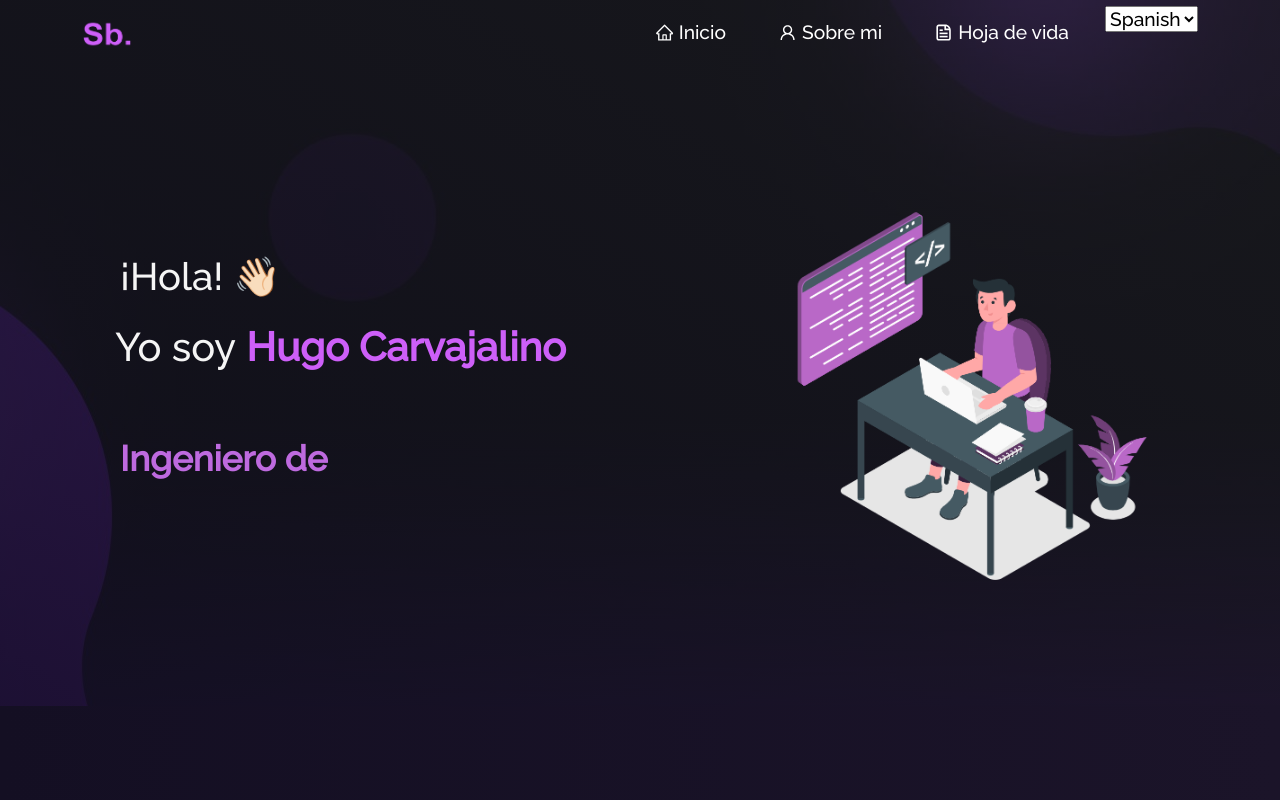
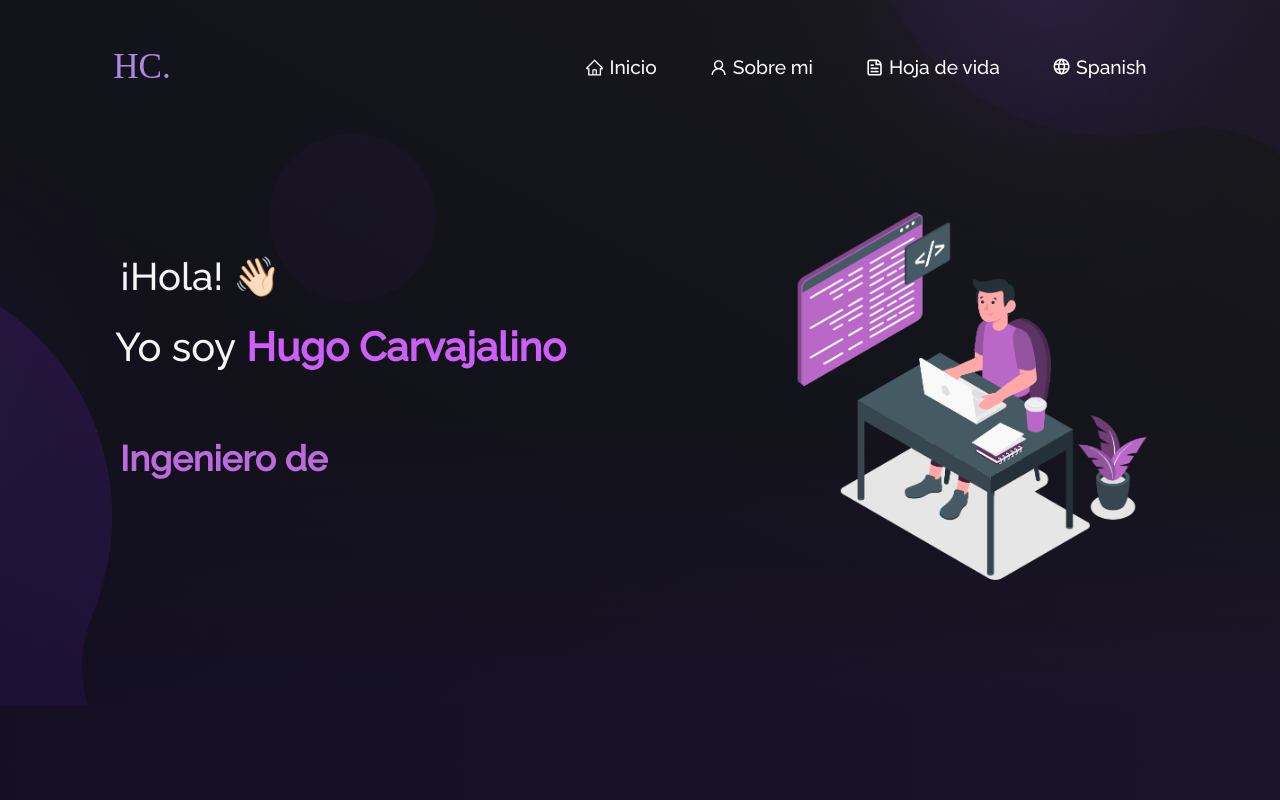
Before and after one commit to link2618/portafolioReact, a React (Vite) app: page / in a window 1280 px wide. Shown: the top 800 px of the page. Built offline with nearby package versions, Linux system fonts and the light colour scheme.

Commit message:
Styles are added to the language change

```diff
--- a/src/components/NavBar.tsx
+++ b/src/components/NavBar.tsx
@@ -4,8 +4,9 @@ import { Navbar, Nav, Container } from "react-bootstrap";
 import { Link } from "react-router";
 import { CgFileDocument } from "react-icons/cg";
 import { AiOutlineHome, AiOutlineUser } from "react-icons/ai";
+import { MdOutlineLanguage } from "react-icons/md";
 
-import logo from "../Assets/logo.png";
+import logo from "../Assets/logo.svg";
 import { LANGUAGES } from '../constants/index';
 
 function NavBar() {
@@ -93,16 +94,20 @@ function NavBar() {
                         </Nav.Item>
 
                         <Nav.Item>
-                            <select
+                            <div className="nav-link lang-selector">
+                                <MdOutlineLanguage style={{ marginBottom: "2px" }} />
+                                <select
                                 defaultValue={i18n.language}
                                 onChange={onChangeLang}
-                            >
+                                className="lang-dropdown"
+                                >
                                 {LANGUAGES.map(({ code, label }) => (
                                     <option key={code} value={code}>
-                                        {label}
+                                    {label}
                                     </option>
                                 ))}
-                            </select>
+                                </select>
+                            </div>
                         </Nav.Item>
                     </Nav>
                 </Navbar.Collapse>
--- a/src/style.css
+++ b/src/style.css
@@ -155,8 +155,17 @@ button:focus {
 }
 
 .logo {
-  height: 1.4em !important;
-  width: 2.5em !important;
+  height: 2.5em;
+  width: 6em;
+  color: #C770F0;
+  filter: brightness(0) saturate(100%) invert(58%) sepia(56%) saturate(454%)
+          hue-rotate(218deg) brightness(94%) contrast(89%); /* Código HEX #C770F0 convertido a filtro */
+}
+
+.logo:hover {
+  color: #9D4EDD;
+  transform: scale(1.05);
+  transition: all 0.3s ease;
 }
 
 .navbar-nav .nav-link {
@@ -204,6 +213,133 @@ button:focus {
 .navbar-nav .nav-item a:hover::after {
   width: 100%;
 }
+
+/* Estilos para el selector de idiomas */
+.navbar-nav .nav-item .lang-selector {
+  display: flex !important;
+  align-items: center;
+  padding: 0.8rem 1rem !important;
+  cursor: pointer;
+  position: relative;
+}
+
+.lang-dropdown {
+  background: transparent;
+  border: none;
+  color: inherit !important;
+  margin-left: 5px;
+  cursor: pointer;
+  font: inherit !important;
+  font-weight: 400 !important;
+  appearance: none;
+  -webkit-appearance: none;
+  -moz-appearance: none;
+  padding-right: 20px !important;
+}
+
+.lang-dropdown option {
+  background: #1b1a2e !important; /* Color de fondo del menú */
+  color: white !important; /* Color del texto */
+}
+
+/* Flecha del select personalizada */
+.lang-selector::after {
+  /* content: "▼"; */
+  position: absolute;
+  right: 15px; /* Aumentamos espacio a la derecha */
+  top: 50%;
+  transform: translateY(-45%);
+  font-size: 0.6em;
+  color: #c95bf5;
+  pointer-events: none;
+  z-index: 2; /* Aseguramos que esté sobre el texto */
+}
+
+/* Efecto hover igual que otros items */
+.navbar-nav .nav-item .lang-selector:hover::after {
+  width: 100%;
+}
+
+/* Quitar outline en el select */
+.lang-dropdown:focus {
+  outline: none !important;
+  border: none !important;
+  box-shadow: none !important;
+}
+
+/* Quitar outline en el contenedor */
+.lang-selector:focus {
+  outline: none !important;
+}
+
+/* Opcional: Si usas Bootstrap, añade esto */
+.lang-selector:focus-within {
+  box-shadow: none !important;
+}
+
+/* Para navegadores específicos */
+.lang-dropdown:-moz-focusring {
+  color: transparent !important;
+  text-shadow: 0 0 0 #ffffff !important;
+}
+
+.lang-dropdown:-webkit-focus-ring-color {
+  outline: none !important;
+}
+
+/* Para navegadores WebKit (Chrome, Safari) */
+@media screen and (-webkit-min-device-pixel-ratio:0) {
+  .lang-dropdown {
+    padding-right: 35px !important;
+  }
+  .lang-dropdown:focus {
+    background: transparent !important;
+  }
+  .lang-dropdown option {
+    background: #1b1a2e !important;
+    color: white !important;
+  }
+}
+
+/* Para Firefox */
+@-moz-document url-prefix() {
+  .lang-dropdown {
+    -moz-appearance: none !important;
+    text-indent: 0.01px !important;
+    text-overflow: '' !important;
+  }
+  .lang-dropdown option {
+    background: #1b1a2e !important;
+  }
+}
+
+/* Mantener consistencia en móvil */
+@media (max-width: 767px) {
+  .lang-selector {
+    padding: 0.7rem 1rem !important;
+  }
+  .lang-dropdown {
+    font-size: 1.4rem !important;
+  }
+}
+
+/* .navbar-nav .nav-item .lang-selector::after {
+  content: "";
+  position: absolute;
+  display: block;
+  height: 5px;
+  width: 0;
+  border-radius: 16px;
+  background: #c95bf5;
+  bottom: 1px;
+  left: 0;
+  z-index: -1;
+  transition: all 0.3s ease-out 0s;
+}
+
+.navbar-nav .nav-item .lang-selector:hover::after {
+  width: 100%;
+} */
 
 /* --------- */
 /* Home section */
```
Also changed, not shown: src/assets/logo.png (deleted), src/assets/logo.svg (added).
